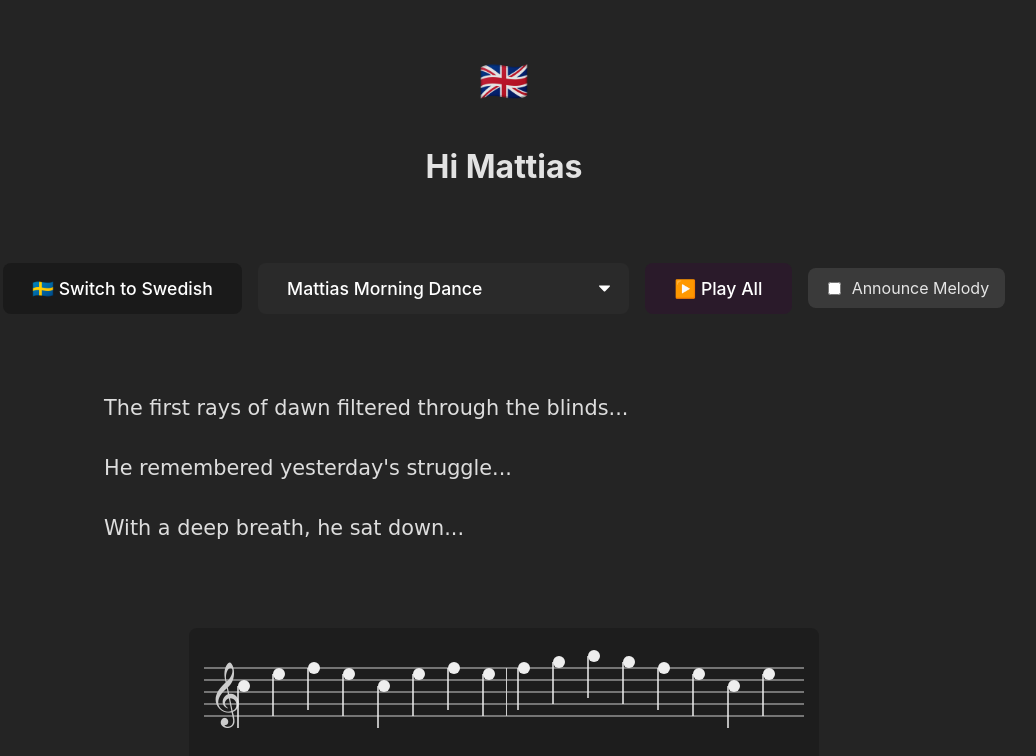
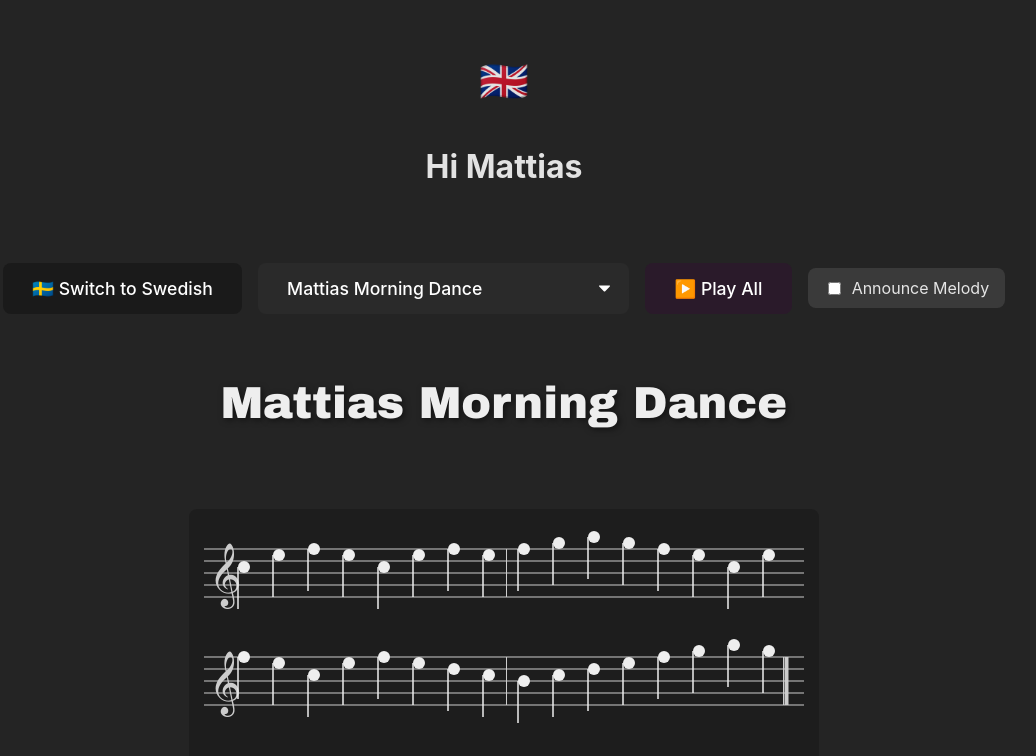
Before and after one commit to nikteg/mattias-music, a React (Vite) app: page / in a window 1280 px wide. Shown: the top 756 px of the page, without its empty margins (136-1172 px from the left). Built offline with nearby package versions, Linux system fonts and the light colour scheme.

Commit message:
feat: Replace placeholder text with large melody title display

```diff
--- a/src/App.css
+++ b/src/App.css
@@ -177,19 +177,17 @@ h1 {
   cursor: pointer;
 }
 
-.placeholder-text-container {
+/* Styles for Melody Title Display */
+.melody-title-display {
   margin-top: 2rem;
-  max-width: 800px;
-  width: 90%;
-  text-align: left;
-  color: #ddd;
-  line-height: 1.7;
-  font-size: 1.3em;
-  font-family: 'Comic Sans MS', 'Chalkduster', 'cursive', sans-serif;
-}
-
-.placeholder-text-container p {
-  margin-bottom: 1.2em;
+  margin-bottom: 1rem;
+  font-size: 2.8em; /* Large font size */
+  font-weight: bold;
+  color: #eee; /* Bright text color */
+  text-shadow: 2px 2px 6px rgba(0,0,0,0.5); /* Add text shadow */
+  font-family: 'Arial Black', 'Impact', sans-serif; /* Bold/Impactful font */
+  padding: 0 1rem; /* Ensure some padding if name is very long */
+  word-wrap: break-word; /* Break long words if needed */
 }
 
 .svg-notation-wrapper {
--- a/src/App.tsx
+++ b/src/App.tsx
@@ -194,65 +194,6 @@ Object.entries(NOTES).forEach(([name, freq]) => {
 
 type MelodyName = keyof typeof MELODIES
 const melodyNames = Object.keys(MELODIES) as MelodyName[]
-
-// Define the structure for melody-specific texts
-type MelodyTextSet = {
-  en: string[];
-  sv: string[];
-};
-
-// Map MelodyName to its specific text set
-const melodySpecificTexts: Record<MelodyName, MelodyTextSet> = {
-  "Mattias Morning Dance": {
-    en: [
-      "The first rays of dawn filtered through the blinds...",
-      "He remembered yesterday's struggle...",
-      "With a deep breath, he sat down...",
-    ],
-    sv: [
-      "Gryningens första strålar silade genom persiennerna...",
-      "Han mindes gårdagens kamp...",
-      "Med ett djupt andetag satte han sig ner...",
-    ],
-  },
-  "Swedish Chef Mattias": {
-    en: [
-      "\"Börk, börk, börk!\" Mattias muttered...",
-      "He imagined the server logs as a chaotic kitchen...",
-      "Suddenly, clarity! He spotted the misplaced comma...",
-    ],
-    sv: [
-      "\"Börk, börk, börk!\" muttrade Mattias...",
-      "Han föreställde sig serverloggarna som ett kaotiskt kök...",
-      "Plötsligt, klarhet! Han fick syn på det felplacerade kommatecknet...",
-    ],
-  },
-  "Mattias Code Debug Blues": {
-    en: [
-      "The screen glowed a mournful blue...",
-      "He traced the execution flow...",
-      "He poured another cup of lukewarm coffee...",
-    ],
-    sv: [
-      "Skärmen lyste en sorgsen blå färg...",
-      "Han följde exekveringsflödet...",
-      "Han hällde upp ännu en kopp ljummet kaffe...",
-    ],
-   },
-  // Using placeholders for the rest to satisfy types
-  "Mattias Victory March": { en: ["Marching to victory...", "Deployment successful..."], sv: ["Marscherar mot seger...", "Driftsättning lyckad..."] },
-  "Mattias Coffee Break": { en: ["The aroma filled the air...", "He returned..."], sv: ["Aromen fyllde luften...", "Han återvände..."] },
-  "Mattias Lunch Break Polka": { en: ["A brisk walk...", "Recharged..."], sv: ["En rask promenad...", "Uppladdad..."] },
-  "Mattias Bug Fix Fanfare": { en: ["Found it!...", "The fanfare played..."], sv: ["Hittade den!...", "Fanfaren spelade..."] },
-  "Mattias Friday Dance": { en: ["The week was done...", "Weekend beckoned..."], sv: ["Veckan var slut...", "Helgen lockade..."] },
-  "Mattias Code Review Waltz": { en: ["Suggestions flowed...", "The code improved..."], sv: ["Förslagen flödade...", "Koden förbättrades..."] },
-  "Mattias Keyboard Symphony": { en: ["Fingers flew...", "Each function a movement..."], sv: ["Fingrarna flög...", "Varje funktion en sats..."] },
-  "Mattias' Midnight Coding Marathon": { en: ["The city slept...", "Lines blurred..."], sv: ["Staden sov...", "Gränserna suddades ut..."] },
-  "The Ballad of Refactoring Mattias": { en: ["Old code...", "A ballad..."], sv: ["Gammal kod...", "En ballad..."] },
-  "Mattias' Server Migration Funk": { en: ["The servers groaned...", "Keep the groove..."], sv: ["Servrarna stönade...", "Håll groovet..."] },
-  "Mattias Discovers AI (Again)": { en: ["It generated code...", "Was he training..."], sv: ["Den genererade kod...", "Tränade han..."] },
-  "Mattias' Epic Build Success": { en: ["Green lights...", "An epic culmination..."], sv: ["Gröna lampor...", "En episk kulmen..."] }
-};
 
 // Type for individual toast state
 interface ToastState {
@@ -607,10 +548,6 @@ function App() {
     };
   }, [stopPlaylistLoop]);
 
-  // Select the correct paragraphs based on SELECTED MELODY and language state
-  const currentMelodyTextSet = melodySpecificTexts[selectedMelody] || melodySpecificTexts[melodyNames[0]]; // Fallback
-  const currentParagraphs = isSwedish ? currentMelodyTextSet.sv : currentMelodyTextSet.en;
-
   // Get note names for the selected melody
   const currentMelodyNotes = (MELODIES[selectedMelody] || []).map(
     freq => frequencyToNoteName[Math.round(freq * 100) / 100] || '?');
@@ -669,11 +606,9 @@ function App() {
           </div>
         </div>
 
-        {/* Placeholder text container (now inside content-wrapper) */}
-        <div className="placeholder-text-container">
-          {currentParagraphs.map((text: string, index: number) => (
-            <p key={index}>{text}</p>
-          ))}
+        {/* Display Current Melody Name */}
+        <div className="melody-title-display">
+          {selectedMelody}
         </div>
 
         {/* SVG Music Notation (now inside content-wrapper) */}
```
